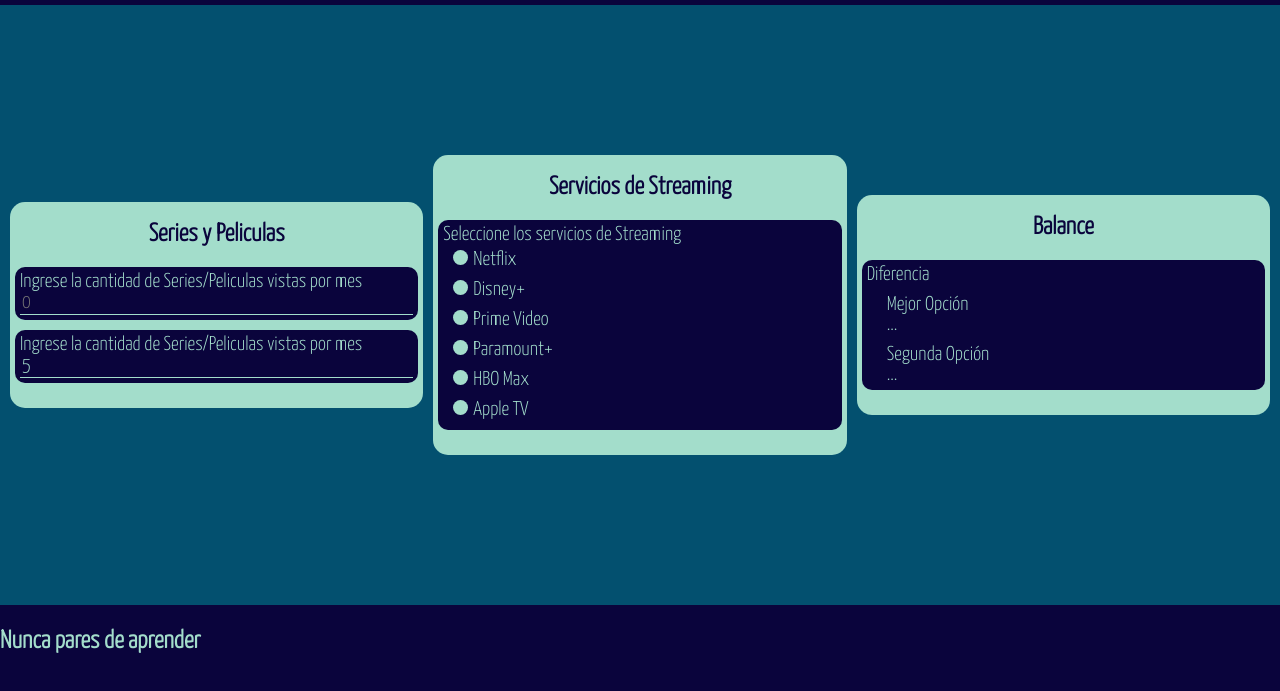
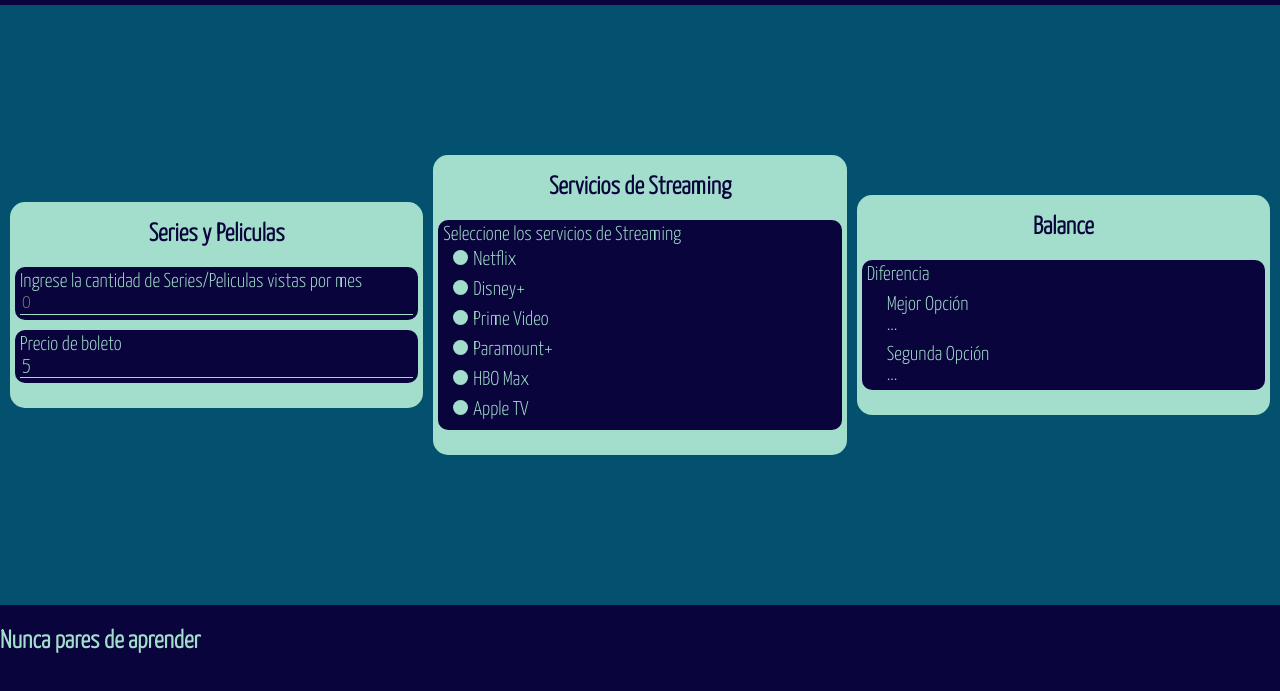
Before and after one commit to Denis-Hernandez/cinema-vs-stream-calculator, a plain HTML site: page index.html in a window 1280 px wide. Shown: the part 95-786 px from the top of the page. Drawn offline with Linux system fonts and the light colour scheme.

Commit message:
Correccion de contenido de Label

```diff
--- a/index.html
+++ b/index.html
@@ -22,7 +22,7 @@
                     <input class="container__form--input" id="productions_amount" oninput="compararPrecios()" type="number" placeholder="0">
                 </div>
                 <div class="container__form--input-container">
-                    <label class="container__form--label" for="productions_amount">Ingrese la cantidad de Series/Peliculas vistas por mes</label>
+                    <label class="container__form--label" for="productions_amount">Precio de boleto</label>
                     <input class="container__form--input" id="cinema_price" oninput="compararPrecios()" type="number" value="5">
                 </div>
             </form>
```
